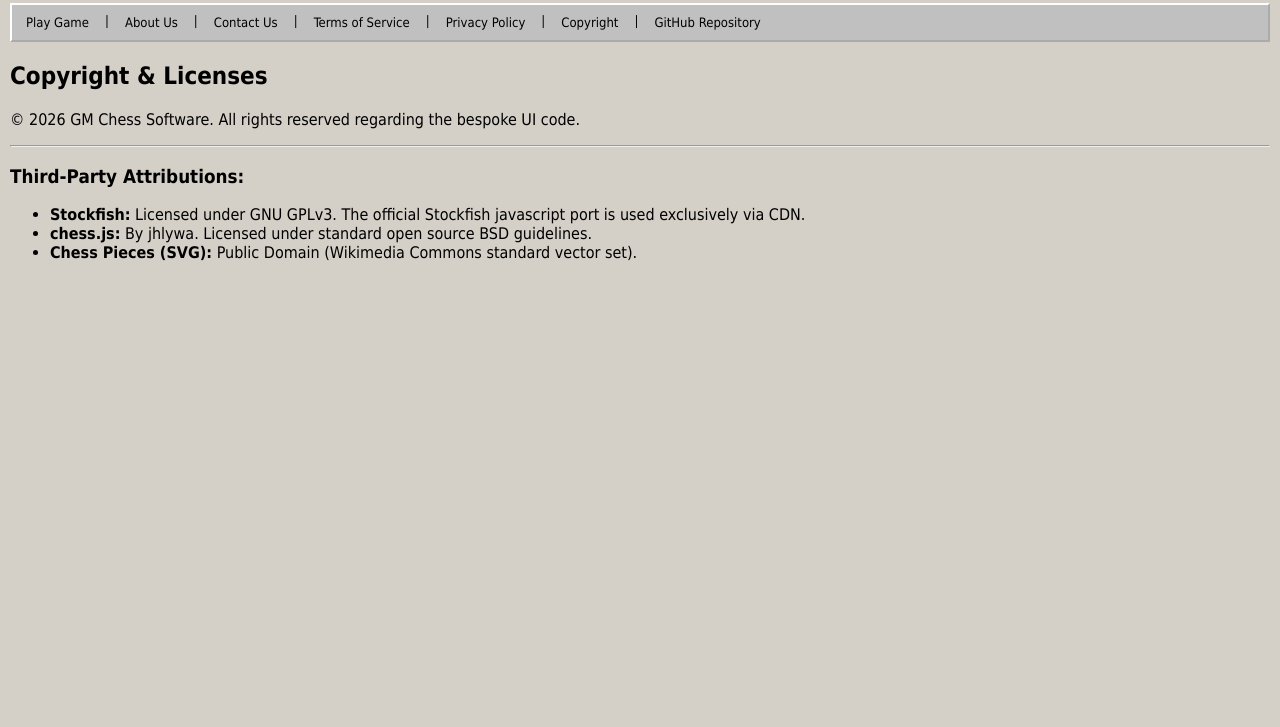
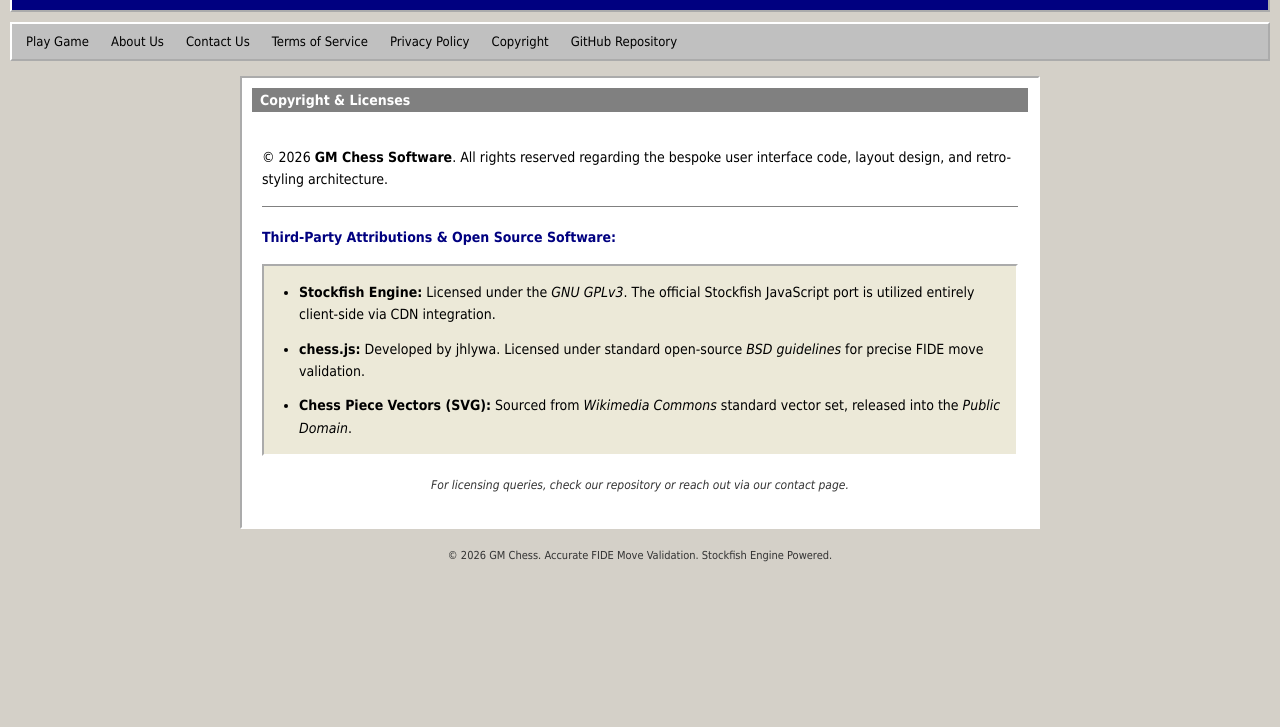
Before and after one commit to freelancedaksh-web/GMChess, a plain HTML site: page copyright.html in a window 1280 px wide. Shown: the part 73-800 px from the top of the page. Drawn offline with Linux system fonts and the light colour scheme.

Commit message:
Update copyright.html

```diff
--- a/copyright.html
+++ b/copyright.html
@@ -2,34 +2,65 @@
 <html lang="en">
 <head>
     <meta charset="UTF-8">
-    <title>Copyright - GM Chess </title>
-    <link rel="stylesheet" type="text/css" href="style.css">
+    <meta name="viewport" content="width=device-width, initial-scale=1.0">
+    <title>Copyright & Licenses - GM Chess</title>
+    <link rel="stylesheet" href="style.css">
 </head>
 <body>
-    <div class="header">
-        <h1>GM Chess </h1>
-    </div>
+    <!-- Consistent Header -->
+    <header class="header">
+        <h1>GM Chess</h1>
+        <p>The Ultimate 0-Bug Browser Engine for Blitz Typers & Grandmasters</p>
+    </header>
 
-    <div class="nav-bar">
-        <a href="index.html">Play Game</a> |
-        <a href="about.html">About Us</a> |
-        <a href="contact.html">Contact Us</a> |
-        <a href="terms.html">Terms of Service</a> |
-        <a href="privacy.html">Privacy Policy</a> |
-        <a href="copyright.html">Copyright</a> |
+    <!-- Responsive Flexbox Navigation -->
+    <nav class="nav-bar">
+        <a href="index.html">Play Game</a>
+        <a href="about.html">About Us</a>
+        <a href="contact.html">Contact Us</a>
+        <a href="terms.html">Terms of Service</a>
+        <a href="privacy.html">Privacy Policy</a>
+        <a href="copyright.html">Copyright</a>
         <a href="github.html">GitHub Repository</a>
-    </div>
+    </nav>
 
-    <div class="content-page">
-        <h2>Copyright & Licenses</h2>
-        <p>&copy; 2026 GM Chess Software. All rights reserved regarding the bespoke UI code.</p>
-        <hr>
-        <h3>Third-Party Attributions:</h3>
-        <ul>
-            <li><b>Stockfish:</b> Licensed under GNU GPLv3. The official Stockfish javascript port is used exclusively via CDN.</li>
-            <li><b>chess.js:</b> By jhlywa. Licensed under standard open source BSD guidelines.</li>
-            <li><b>Chess Pieces (SVG):</b> Public Domain (Wikimedia Commons standard vector set).</li>
-        </ul>
-    </div>
+    <!-- Main Content Wrapped for Responsive Centering -->
+    <main class="main-container" style="justify-content: center;">
+        <section class="panel content-page" style="flex: 1; max-width: 800px;">
+            <h3 class="panel-title">Copyright & Licenses</h3>
+
+            <div style="padding: 10px; line-height: 1.6; font-size: 14px;">
+                <p>&copy; 2026 <strong>GM Chess Software</strong>. All rights reserved regarding the bespoke user interface code, layout design, and retro-styling architecture.</p>
+
+                <hr class="retro-hr">
+
+                <h4 style="margin-bottom: 8px; color: #000080;">Third-Party Attributions & Open Source Software:</h4>
+
+                <!-- Windows-style inset box for structured attributions -->
+                <div style="background-color: #ece9d8; border: 2px inset #ffffff; padding: 15px; margin: 15px 0;">
+                    <ul style="margin: 0; padding-left: 20px;">
+                        <li style="margin-bottom: 12px;">
+                            <b>Stockfish Engine:</b> Licensed under the <i>GNU GPLv3</i>. The official Stockfish JavaScript port is utilized entirely client-side via CDN integration.
+                        </li>
+                        <li style="margin-bottom: 12px;">
+                            <b>chess.js:</b> Developed by jhlywa. Licensed under standard open-source <i>BSD guidelines</i> for precise FIDE move validation.
+                        </li>
+                        <li style="margin-bottom: 0;">
+                            <b>Chess Piece Vectors (SVG):</b> Sourced from <i>Wikimedia Commons</i> standard vector set, released into the <i>Public Domain</i>.
+                        </li>
+                    </ul>
+                </div>
+
+                <p style="text-align: center; font-size: 12px; margin-top: 20px; color: #333;">
+                    <i>For licensing queries, check our repository or reach out via our contact page.</i>
+                </p>
+            </div>
+        </section>
+    </main>
+
+    <!-- Consistent Footer -->
+    <footer class="footer">
+        &copy; 2026 GM Chess. Accurate FIDE Move Validation. Stockfish Engine Powered.
+    </footer>
 </body>
 </html>
```
